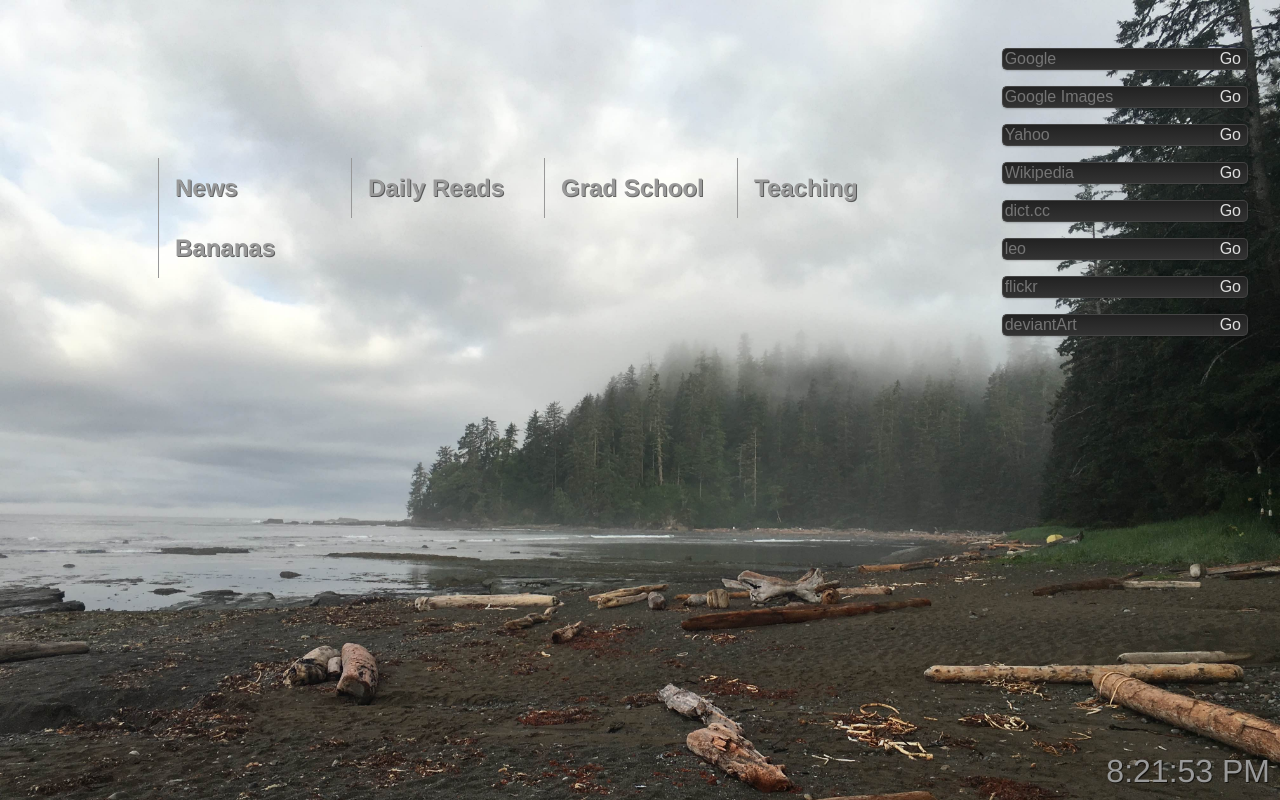
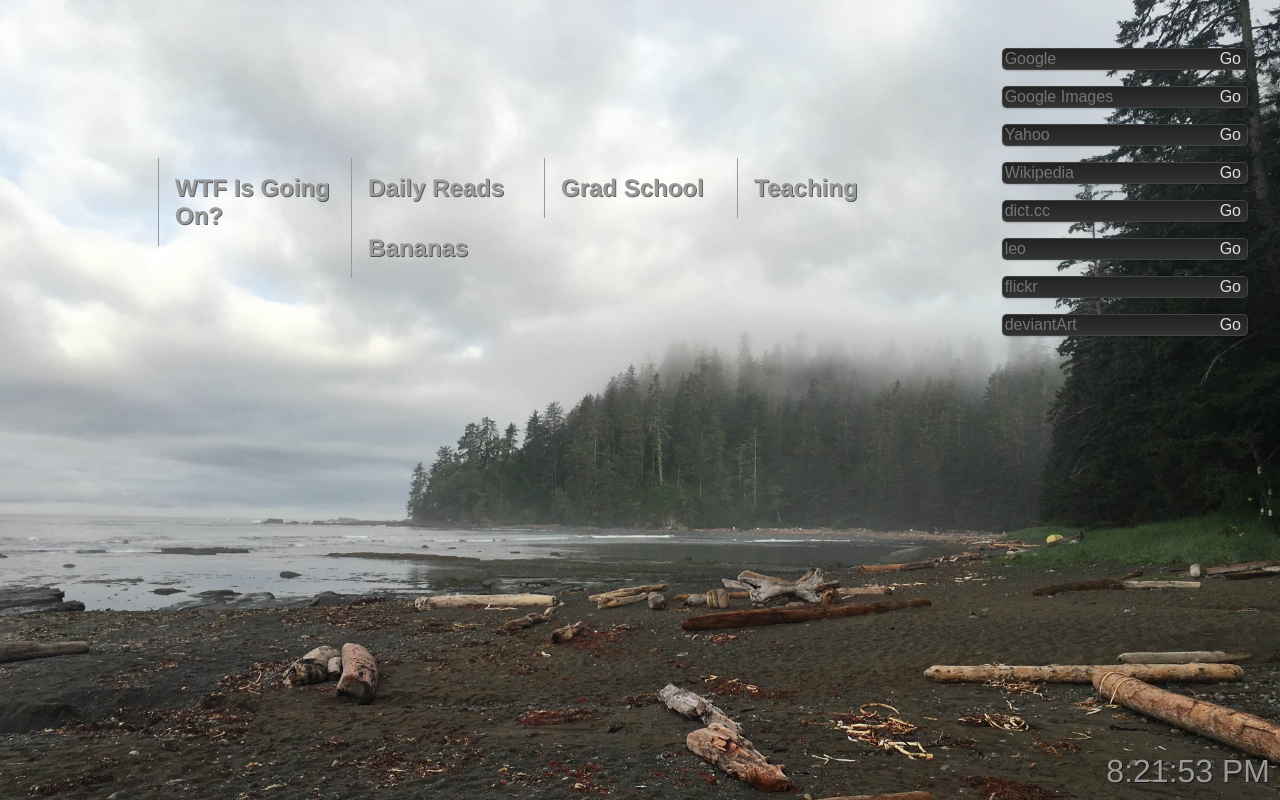
Before and after one commit to FullFathomV/startpage, a plain HTML site: page docs/index.html in a window 1280 px wide. Drawn offline with Linux system fonts and the light colour scheme; files whose address does not match are found by name.

Commit message:
Update index.html

```diff
--- a/docs/index.html
+++ b/docs/index.html
@@ -15,7 +15,7 @@
 </head>
 <body>
 
-News
+WTF Is Going On?
 http://nytimes.com || NYT || images/nyt.png
 http://washingtonpost.com || The Washington Post || images/wp.png
 http://theguardian.com/us || The Guardian || images/guard.png
```
